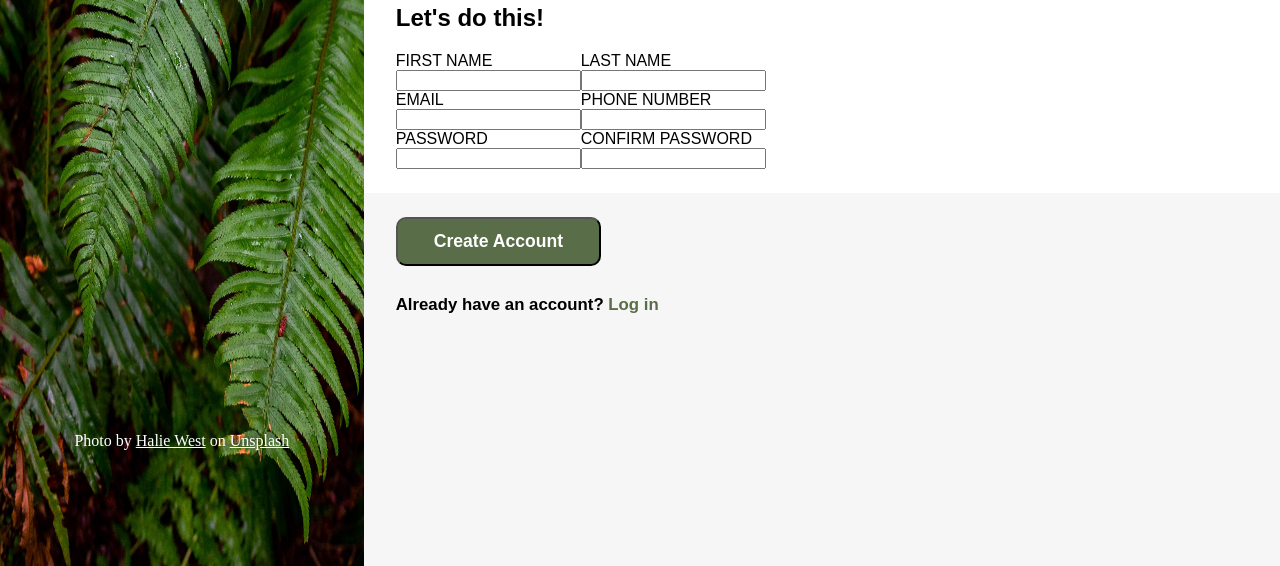
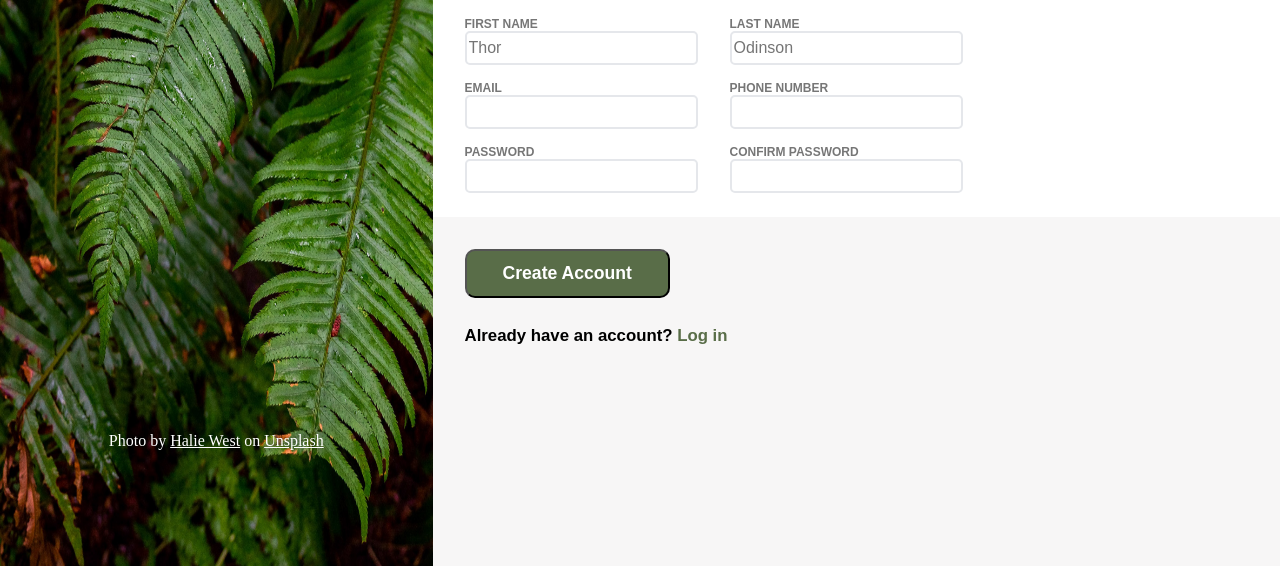
Before and after one commit to Hokann/sign-up-form, a plain HTML site: page index.html in a window 1280 px wide. Shown: the part 434-1000 px from the top of the page. Drawn offline with Linux system fonts and the light colour scheme.

Commit message:
style form, TODO: form validation

```diff
--- a/index.html
+++ b/index.html
@@ -22,42 +22,44 @@
             <p>You <em>know</em> you want to.</p>
         </div>
         <form action="" method="POST">
+            <section class="main">
             <h2>Let's do this!</h2>
             <div class="form">
                 <div class="col1">
                     <div class="ele1">
-                        <span class="name">FIRST NAME</span>
-                        <input type="text">
+                        <label for="first">FIRST NAME</label> <!--labels allow you to access the form, they're clickable-->
+                        <input type="text" id="first" placeholder="Thor" required>
                     </div>
                     <div class="ele1">
-                        <span class="name">EMAIL</span>
-                        <input type="text">
+                        <label for="email">EMAIL</label>
+                        <input type="email" id="email" required>
                     </div>
                     <div class="ele1">
-                        <span class="name">PASSWORD</span>
-                        <input type="text">
+                        <label for="password">PASSWORD</label>
+                        <input type="password" id="password" required>
                     </div>
                 </div>
                 <div class="col2">
                     <div class="ele1">
-                        <span class="name">LAST NAME</span>
-                        <input type="text">
+                        <label for="last">LAST NAME</label>
+                        <input type="text" id="last" placeholder="Odinson" required>
                     </div>
                     <div class="ele1">
-                        <span class="name">PHONE NUMBER</span>
-                        <input type="text">
+                        <label for="phone">PHONE NUMBER</label>
+                        <input type="number" id="phone" required>
                     </div>
                     <div class="ele1">
-                        <span class="name">CONFIRM PASSWORD</span>
-                        <input type="text">
+                        <label for="cpassword">CONFIRM PASSWORD</label>
+                        <input type="password" id="cpassword" required>
                     </div>
                 </div>
             </div>
+            </section>
+            <div class="lower">
+                <button type="submit">Create Account</button>
+                <p>Already have an account? <a href="#" style="text-decoration: none; color: #596D48">Log in</a></p>
+            </div>
         </form>
-        <div class="lower">
-            <button>Create Account</button>
-            <p>Already have an account? <a href="#" style="text-decoration: none; color: #596D48">Log in</a></p>
-        </div>
     </div>
 </body>
 </html>
--- a/styles.css
+++ b/styles.css
@@ -11,7 +11,7 @@ body{
 /*CSS for image sidebar*/
 .img-container
 {
-    width: 700px;
+    width: 900px;
     height: 1000px;
     position: relative;
 }
@@ -59,7 +59,7 @@ a{
     font-weight: bold;
 }
 .lower{
-    padding-left: 32px;
+    padding: 32px;
 }
 .lower>button{
     background-color: #596D48;
@@ -80,21 +80,42 @@ a{
 }
 
 
-form{
+.main{
     background-color: white;
     padding: 32px;
     padding-top: 24px;
     padding-bottom: 24px;
     box-shadow: black;
 }
-form>h2{
+.main>h2{
     margin-top: 0px;
 }
 .form{
     display: flex;
+    gap: 32px;
 
+}
+.col1,
+.col2{
+    display: flex;
+    flex-direction: column;
+    gap: 16px;
 }
 .ele1{
     display: flex;
     flex-direction: column;
 }
+
+label{
+    font-size: 0.75rem;
+    color: rgba(0, 0, 0, 0.537);
+    font-weight: bold;
+}
+input{
+    width: 225px;
+    height: 28px;
+    font-size: 1rem;
+    border-radius: 5px;
+    border-color: #E5E7EB;
+    border-style: solid; /*to override the default css, aka the 2 colors*/
+}
```
